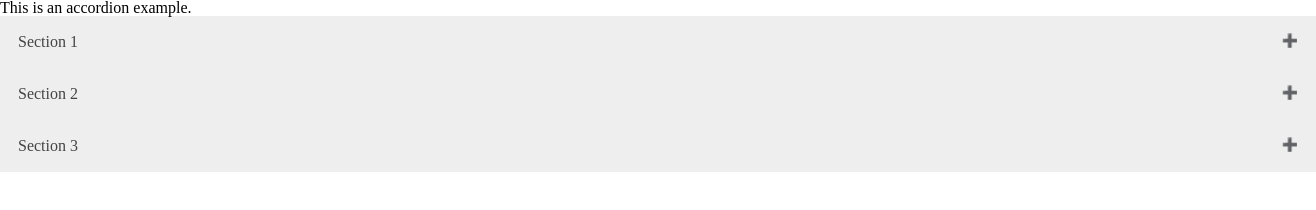
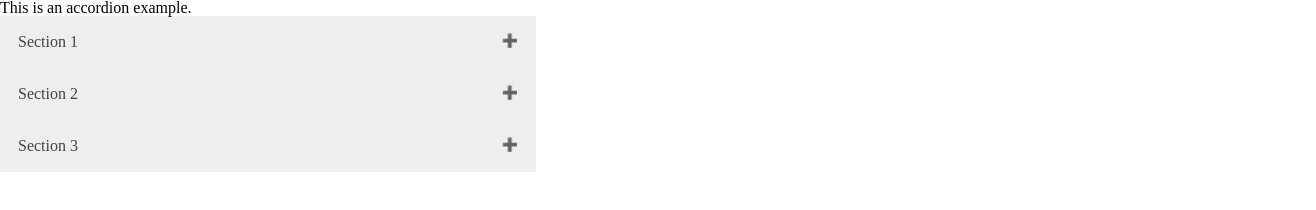
Before and after one commit to herrerodani/clearpeks, a website: page index.html in a window 1280 px wide. Shown: the whole page, 1316 px wide, since content can reach past the window. Drawn offline with Linux system fonts and the light colour scheme.

```diff
--- a/index.html
+++ b/index.html
@@ -7,7 +7,7 @@
   </head>
   <body>
     <p>This is an accordion example.</p>
-    <dl>
+    <dl style="width: 500px;">
     <dt class="accordion">Section 1</dt>
     <dd class="panel">
         <p>Section 1 Content...</p>
```
